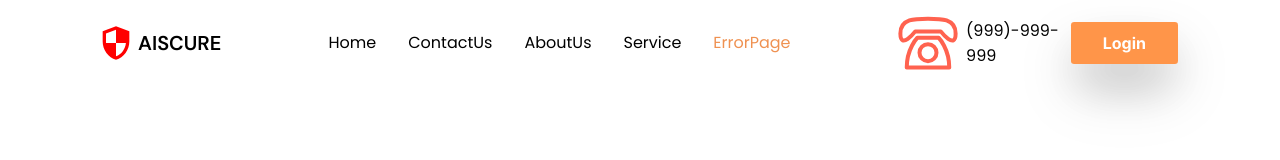
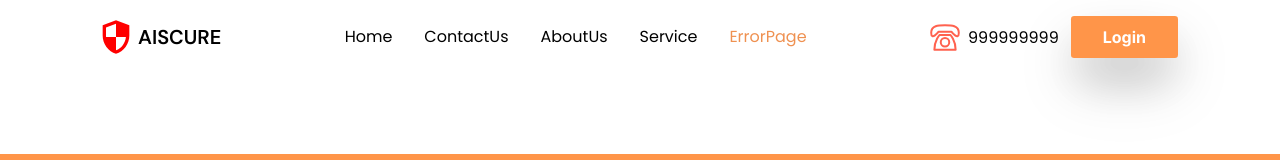
Before and after one commit to thecyberjerry/Security-rwinfotech, a Next.js app: page /errorpage in a window 1280 px wide. Shown: the top 160 px of the page. Built offline with nearby package versions, Linux system fonts and the light colour scheme.

Commit message:
Update myerror.js

```diff
--- a/src/app/json/myerror.js
+++ b/src/app/json/myerror.js
@@ -8,7 +8,7 @@ const navbar = {
   ],
   phone: {
     icon: { src: "/assets/icons/Phone-Icon.svg", alt: "Some Image" },
-    phoneNo: "(999)-999-999",
+    phoneNo: "999999999",
   },
   btn: { title: "Login", url: "#", blackBackground: false },
   navbtn: { title: "Login", url: "#", blackBackground: true },
```
